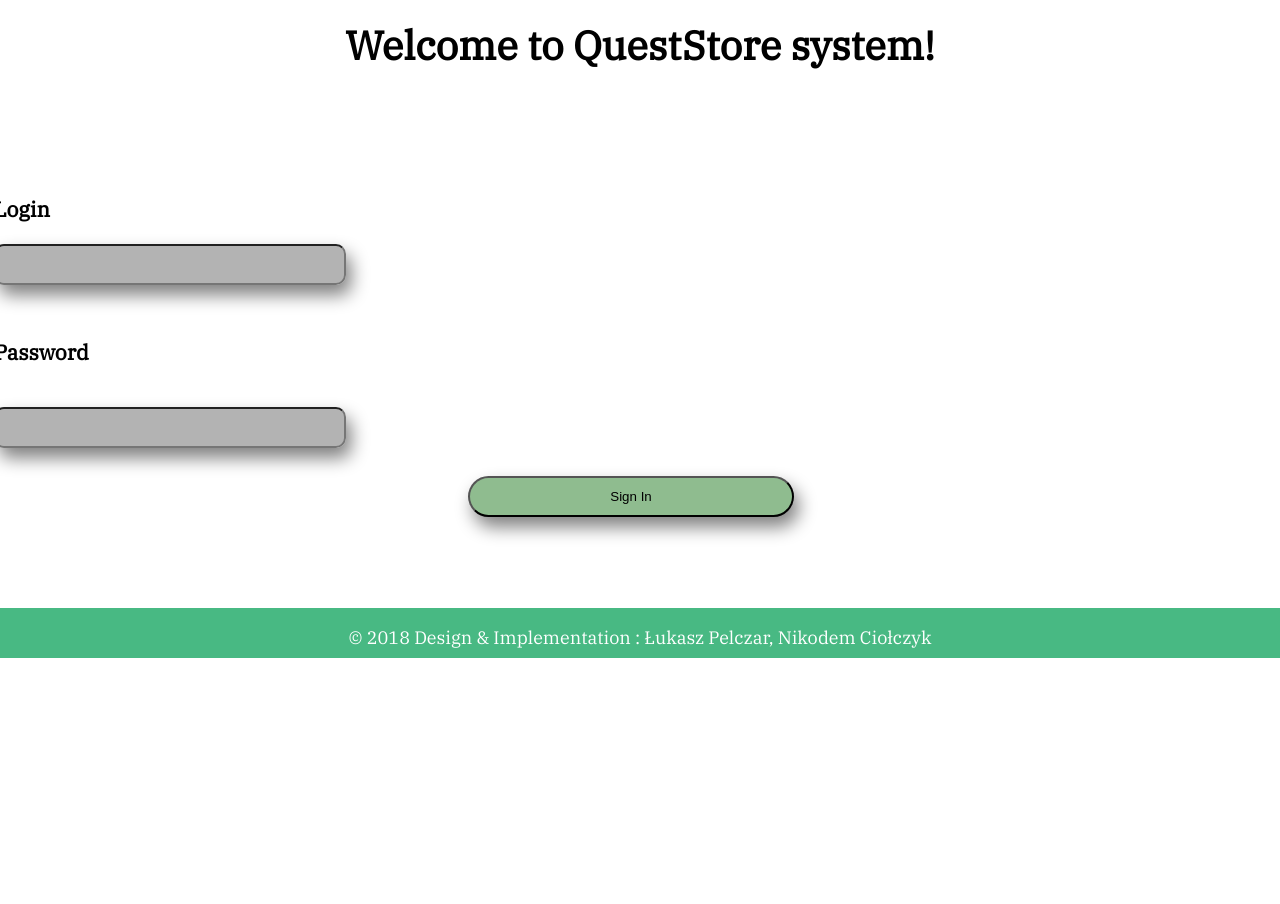
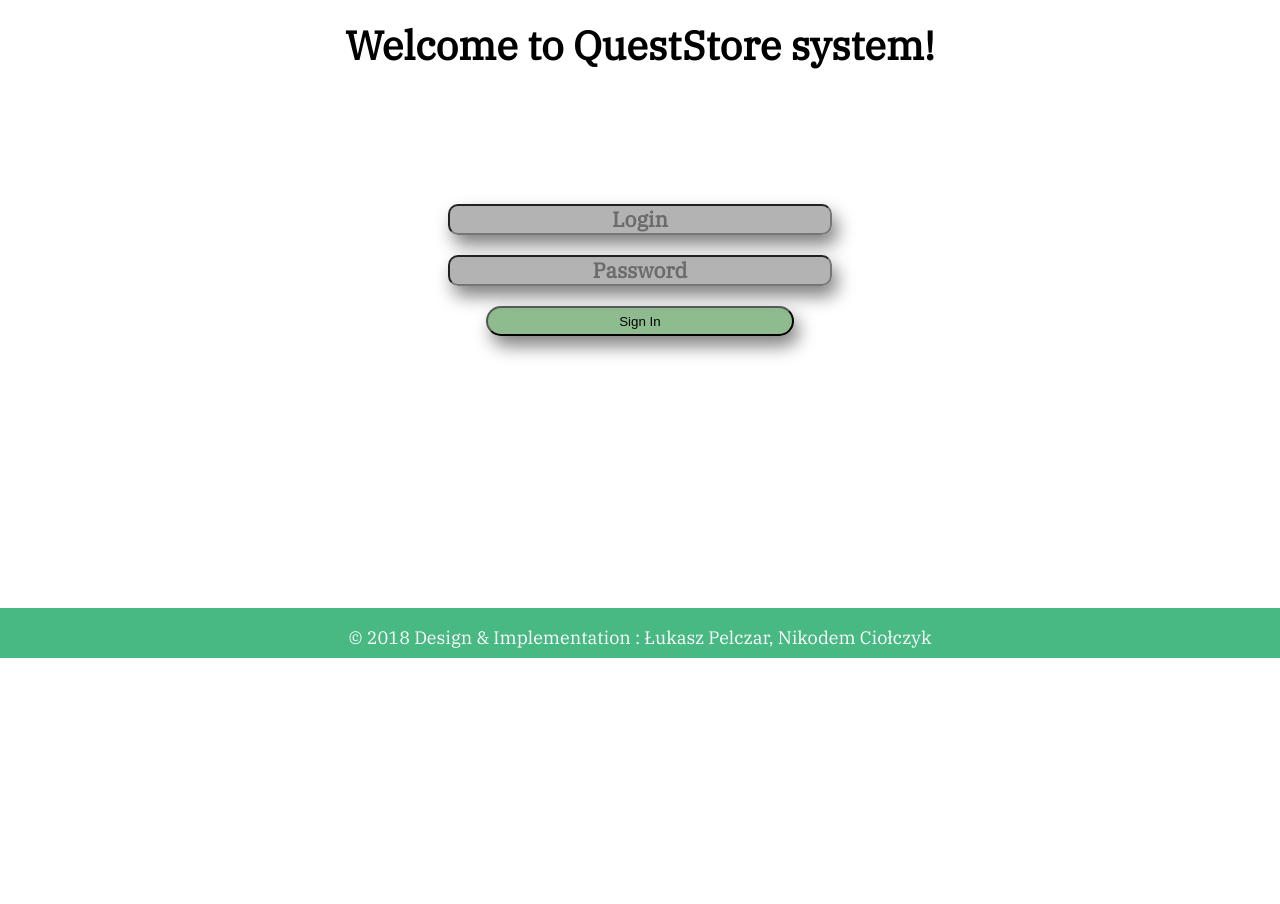
Before and after one commit to lpelczar/Queststore-CMS, a PHP site: page / in a window 1280 px wide. Shown: the part 142-1046 px from the top of the page. Before the commit the page ends 800 px from the top, so only its background shows below. Run offline with PHP 8.4, Linux system fonts and the light colour scheme.

Commit message:
Add css for index html

```diff
--- a/css/signIn.css
+++ b/css/signIn.css
@@ -1,13 +1,6 @@
-.login-table {
-    padding-top: 5%;
-    margin-right: 15%;
-}
 
 input {
-    resize: none;
-    padding: 1%;
-    float: left;
-    width: 30%;
+    width: 100%;
     border-radius: 10px;
     box-shadow: 5px 10px 18px gray;
 
@@ -16,27 +9,53 @@ input {
     animation-duration: 3s;
 }
 
+form {
+    width: 30%;
+}
+
+.login-table {
+    display: flex;
+    justify-content: center;
+    position: relative;
+    top: 10%;
+}
+
 .login {
-    display: block;
-    width: 100%;
-    float: right;
-    padding: 6px;
+    display: flex;
+    justify-content: center;
 
     animation-name: opacity;
     -webkit-animation-duration: 6s;
     animation-duration: 6s;
 }
 
+#login-title {
+    position: absolute;
+}
+
+#password-title {
+    position: absolute;
+}
+
+.center {
+    margin: 0 auto;
+    position: relative;
+    height: 100%;
+    width: 100%;
+}
+
 #login {
+    display: inline-block;
     background-color: rgba(128,128,128,0.6);
+    height: 25px;
+    margin-top: 20px;
+    outline: 0px
 }
 
 .password {
-    margin-top: 20px;
-    display: block;
     width: 100%;
-    float: right;
-    padding: 6px;
+    display: flex;
+    justify-content: center;
 
     animation-name: opacity;
     -webkit-animation-duration: 6s;
@@ -44,28 +63,28 @@ input {
 }
 
 #password {
+    background-color: rgba(128,128,128,0.6);
+    height: 25px;
     margin-top: 20px;
-    background-color: rgba(128,128,128,0.6);
+    outline: 0px
 }
 
-.right {
-    width: 40%;
-    float: left;
-    text-align: right;
-    margin-right: 20px;
-}
 
 #sign-in {
-    margin-top: 2%;
-    margin-left: 43%;
-    float: left;
-    width: 30%;
     border-radius: 25px;
     background-color: darkseagreen;
+    margin-top: 20px;
+    width: 80%;
+    display: flex;
+    justify-content: center;
+    margin-left: 10%;
+    height: 30px;
+
 }
 
 #sign-in:hover {
     background-color: cornflowerblue;
+    border-radius: 25px;
 }
 
 h2 {
@@ -78,6 +97,10 @@ h2 {
     animation-duration: 3s;
 }
 
+h3 {
+    opacity: 0.4;
+}
+
 @-webkit-keyframes opacity {
     0% {opacity: 0}
     100% {opacity: 1}
```
